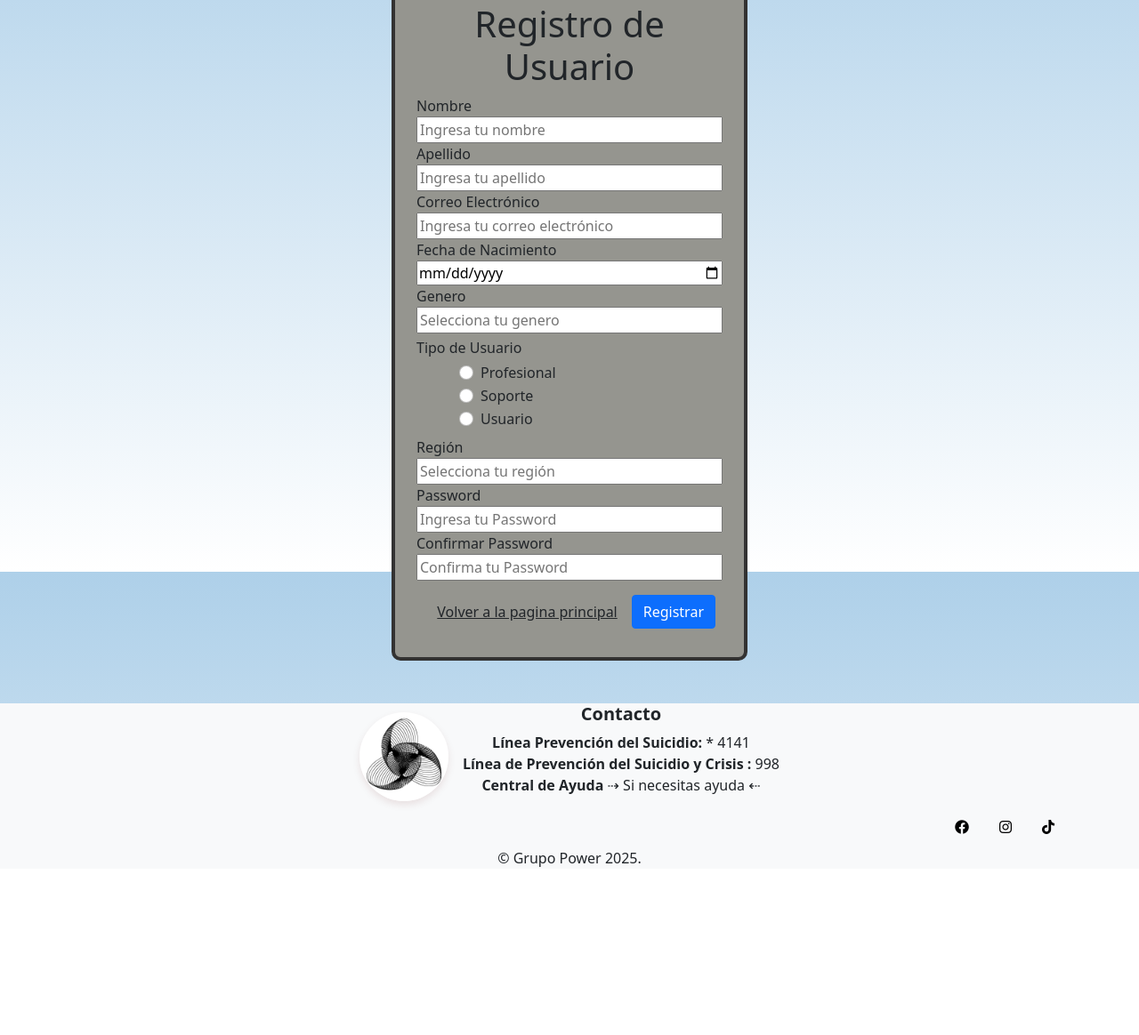
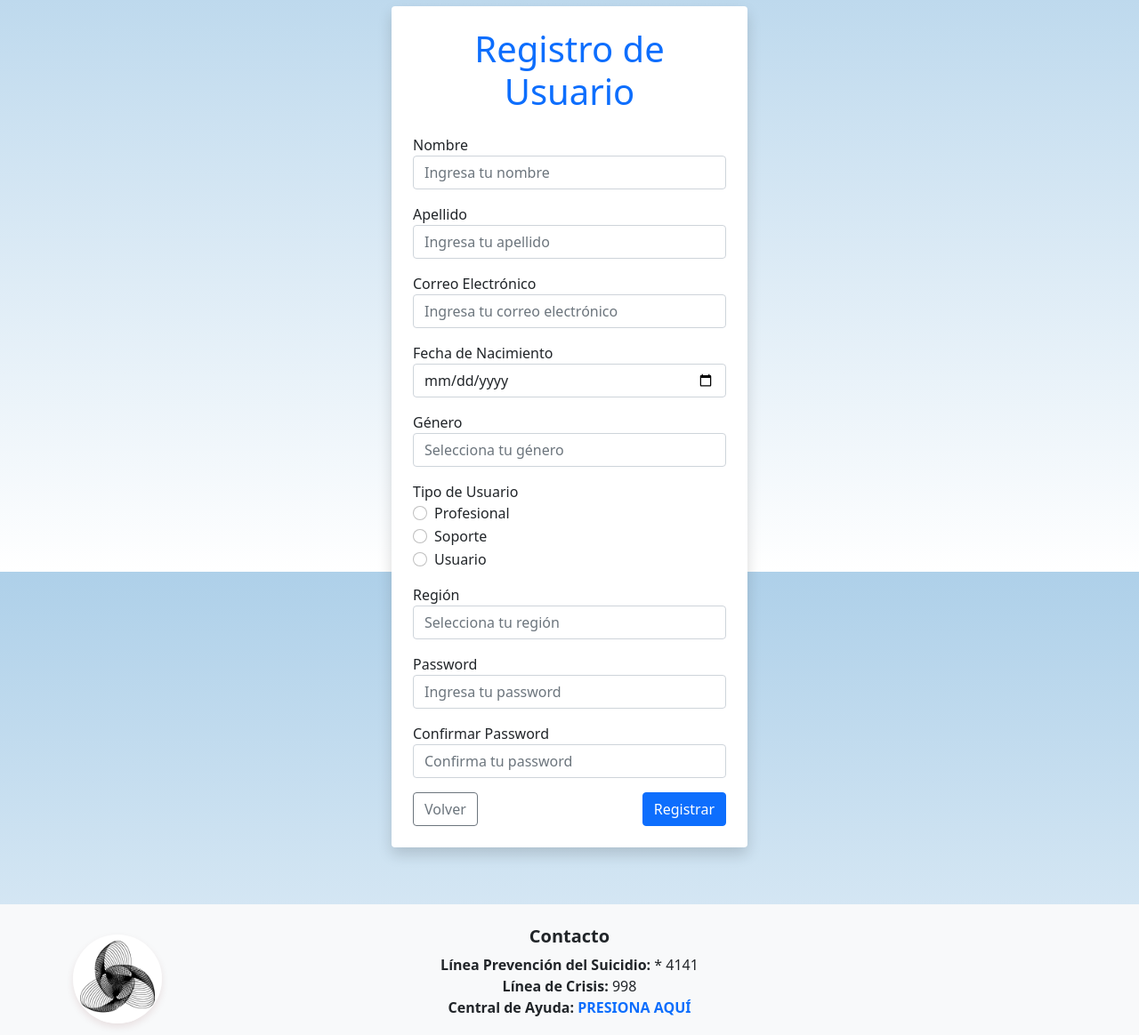
Before and after one commit to 4GeeksAcademy/proyecto-final--pt53-grupo5-ok, a React app: page /register in a window 1280 px wide. Shown: the part 157-1321 px from the top of the page at 89% size. Before the commit the page ends 1134 px from the top, so only its background shows below. Built offline with nearby package versions, Linux system fonts and the light colour scheme; no server answers.

Commit message:
ajuste footer y login/join

```diff
--- a/src/front/js/component/InfoPrincipal.js
+++ b/src/front/js/component/InfoPrincipal.js
@@ -11,7 +11,7 @@ export const InfoPrincipal = () => {
                 <h1 className="texto2">THERAPY LINK</h1>
                 <p className="texto3">En Therapy Link, nuestra misión es brindar un espacio seguro y confiable para que encuentres el apoyo necesario en tu camino hacia el bienestar mental.
                     <br/>
-                    Porque cuidar de tu mente es tan importante como cuidar de tu cuerpo, en Therapy Link estamos aquí para acompañarte en cada paso. 💙
+                    Porque cuidar de tu mente es tan importante como cuidar de tu cuerpo, en Therapy Link estamos aquí para acompañarte en cada paso.
                     <br/>
                     ¡Únete ahora y comienza tu camino hacia una mejor versión de ti!
 
--- a/src/front/js/component/InfoUsers.js
+++ b/src/front/js/component/InfoUsers.js
@@ -35,7 +35,7 @@ export const InfoUsers = () => {
               <img src={User} className="d-block w-100 imgcar" alt="Usuario" />
             </div>
             <div className="col-6 text-start px-4">
-              <h1 className="titulocar">!Usuarios!</h1>
+              <h1 className="titulocar p-top-5">¡Usuarios!</h1>
               <p>
               Si estás lidiando con momentos difíciles, ansiedad, depresión o cualquier desafío relacionado con tu bienestar emocional, aquí encontrarás un espacio seguro y confiable para buscar apoyo.
               <br/>
--- a/src/front/js/component/footer.js
+++ b/src/front/js/component/footer.js
@@ -1,10 +1,12 @@
 import React from "react";
 import Logo from "./Logo.png"; // Asegúrate de que la ruta sea correcta
+import { Link } from "react-router-dom";
 
 export const Footer = () => (
-	<div className="bg-light text-dark fixed bottom mt-5">
-		<div className="container text-center">
-			<div className="d-flex align-items-center justify-content-center">
+	<div className="bg-light text-dark mt-5">
+		<div className="container py-4">
+			<div className="row align-items-center">
+				<div className="col-md-4 text-start">
 					<img
 						src={Logo}
 						alt="Our Logo"
@@ -14,42 +16,40 @@ export const Footer = () => (
 							borderRadius: "100%",
 							boxShadow: "0 4px 8px rgba(94, 11, 11, 0.1)",
 							cursor: "pointer",
-
 						}}
 						className="me-3"
 					/>
-				<div>
+				</div>
+				<div className="col-md-4 text-center">
 					<h5><strong>Contacto</strong></h5>
 					<p>
 						<strong>Línea Prevención del Suicidio:</strong> * 4141
 						<br />
-						<strong>Línea de Prevención del Suicidio y Crisis :</strong> 998
+						<strong>Línea de  Crisis:</strong> 998
 						<br />
-						<strong>Central de Ayuda  </strong>
+						<strong>Central de Ayuda: </strong>
 						<a
 	                                 href="https://988lifeline.org/es/inicio/"
 	                                 target="_blank"
 	                                  rel="noopener noreferrer"
-                                 className="text-dark text-decoration-none "
-                               >
-                                    ⇢ Si necesitas ayuda ⇠
+	                                 className="text-primary-emphasis text-decoration-none">
+	                                    <strong>PRESIONA AQUÍ</strong>
                         </a>
-						<br />
 					</p>
 				</div>
 			</div>
-			<div className="d-grid gap-2 d-md-flex justify-content-md-end mb-1">
-				<button className="btn btn-light" type="button">
+			<div className="d-flex justify-content-end mt-3">
+				<button className="btn btn-light mx-1" type="button">
 					<i className="fa-brands fa-facebook"></i>
 				</button>
-				<button className="btn btn-light" type="button">
+				<button className="btn btn-light mx-1" type="button">
 					<i className="fa-brands fa-instagram"></i>
 				</button>
-				<button className="btn btn-light" type="button">
+				<button className="btn btn-light mx-1" type="button">
 					<i className="fa-brands fa-tiktok"></i>
 				</button>
 			</div>
-			<div className=" text-center">
+			<div className="text-center mt-3">
 				<p>© Grupo Power 2025.</p>
 			</div>
 		</div>
--- a/src/front/js/component/navbar.js
+++ b/src/front/js/component/navbar.js
@@ -4,10 +4,9 @@ import Logo from "./Logo.png";
 
 export const Navbar = () => {
 	return (
-		<nav className="navbar navbar-expand-lg bg-transparent mt-3">
+		<nav className="navbar navbar-expand-lg bg-transparent m-3">
 			<div className="container">
 				<div>
-					<Link className="navbar-brand" to="/">
 						<img
 						  src={Logo}
 						  alt="Our Logo"
@@ -15,20 +14,16 @@ export const Navbar = () => {
 							width: "100px",
 							height: "100px",
 							borderRadius: "600%",
-							boxShadow: "0 4px 8px rgba(176, 76, 76, 0.1)",
-
-
 						  }}
 						/>
-					</Link>
 				</div>
 				<div className="collapse navbar-collapse d-flex justify-content-end menu" id="navbarNavDropdown">
 					<ul className="navbar-nav">
 						<li className="nav-item">
-							<Link className="nav-link active text-dark register mx-3" aria-current="page" to="/register"><strong>REGISTRATE</strong></Link>
+							<Link className="nav-link active text-dark register mx-3" aria-current="page" to="/register"><strong>Registrate</strong></Link>
 						</li>
 						<li className="nav-item dropdown">
-						<Link className="nav-link active text-dark login" aria-current="page" to="/login"><strong>INICIAR SESION</strong></Link>
+						<Link className="nav-link active text-dark login" aria-current="page" to="/login"><strong>Inicio Sesion</strong></Link>
 						</li>
 					</ul>
 				</div>
--- a/src/front/js/pages/FormJoin.js
+++ b/src/front/js/pages/FormJoin.js
@@ -1,136 +1,184 @@
-import React from "react";
-import { useContext, useState } from "react";
+import React, { useState } from "react";
 import { Link } from "react-router-dom";
-import { UserContext } from "../store/appContext";
-
 
 export const AddUser = () => {
-    const [name, setName] = useState("")
-    const [lastName, setLastName] = useState("")
-    const [email, setEmail] = useState("")
-    const [birthdate, setBirthdate] = useState("")
-    const [gender, setGender] = useState("")
-    const [type, setType] = useState("")
-    const [region, setRegion] = useState("")
-    const [password, setPassword] = useState("")
-    const [confirmPassword, setConfirmPassword] = useState("")
-
-    // const { handleGetUsers } = useContext(UserContext)
+    const [name, setName] = useState("");
+    const [lastName, setLastName] = useState("");
+    const [email, setEmail] = useState("");
+    const [birthdate, setBirthdate] = useState("");
+    const [gender, setGender] = useState("");
+    const [type, setType] = useState("");
+    const [region, setRegion] = useState("");
+    const [password, setPassword] = useState("");
+    const [confirmPassword, setConfirmPassword] = useState("");
 
     const handleCreateUser = () => {
-
         if (password !== confirmPassword) {
-            alert("las contraseñas no coinciden");
+            alert("Las contraseñas no coinciden");
             return;
         }
+
         const data = {
             firstname: name,
             lastname: lastName,
-            email: email,
-            birthdate: birthdate,
-            gender: gender,
-            type: type,
-            region: region,
-            password: password
-        }
-        console.log(data)
+            email,
+            birthdate,
+            gender,
+            type,
+            region,
+            password,
+        };
 
         fetch("https://fuzzy-umbrella-qg4xv49r7xg3xqg5-3001.app.github.dev/api/registro", {
             method: "POST",
             body: JSON.stringify(data),
-
             headers: {
-                "Content-Type": "application/json"
-            }
+                "Content-Type": "application/json",
+            },
         })
             .then((res) => {
-                if (res.ok) console.log("Usuario agregado correctamente")
+                if (res.ok) console.log("Usuario agregado correctamente");
             })
-            .catch((error) => console.warn(error))
+            .catch((error) => console.warn(error));
 
-
-        //  .then(async () => await handleGetUsers())
-        setName("")
-        setLastName("")
-        setEmail("")
-        setBirthdate("")
-        setGender("")
-        setType("")
-        setRegion("")
-        setPassword("")
-        setConfirmPassword("")
-    }
-
+        // Reset form fields
+        setName("");
+        setLastName("");
+        setEmail("");
+        setBirthdate("");
+        setGender("");
+        setType("");
+        setRegion("");
+        setPassword("");
+        setConfirmPassword("");
+    };
 
     return (
-
-        <div className="container formulario bg-secundary mb-3 p-4 w-100">
-            <div className="titulo text-dark text-center">
-                <h1 className="">Registro de Usuario</h1>
+        <div className="d-flex justify-content-center align-items-center min-vh-100 py-3">
+            <div className="form-container bg-white shadow rounded p-4" style={{ width: "400px" }}>
+                <h1 className="text-center text-primary mb-4">Registro de Usuario</h1>
+                <div className="mb-3">
+                    <label>Nombre</label>
+                    <input
+                        type="text"
+                        className="form-control"
+                        placeholder="Ingresa tu nombre"
+                        required
+                        onChange={(e) => setName(e.target.value)}
+                        value={name}
+                    />
                 </div>
-            <div className="datos text-dark mb-2">
-                <label className="w-100">Nombre</label>
-                <input className="w-100" type="text" placeholder="Ingresa tu nombre" required onChange={(e) => setName(e.target.value)} value={name}></input>
-                <label className="w-100">Apellido</label>
-                <input className="w-100" type="text" placeholder="Ingresa tu apellido" required onChange={(e) => setLastName(e.target.value)} value={lastName}></input>
-                <label className="w-100">Correo Electrónico</label>
-                <input className="w-100" type="text" placeholder="Ingresa tu correo electrónico" required onChange={(e) => setEmail(e.target.value)} value={email}></input>
-                <label className="w-100">Fecha de Nacimiento</label>
-                <input className="w-100" type="date" placeholder="Selecciona tu fecha de Nacimiento" onChange={(e) => setBirthdate(e.target.value)} value={birthdate}></input>
-                <label className="w-100">Genero</label>
-                <input className="w-100" type="text" placeholder="Selecciona tu genero" onChange={(e) => setGender(e.target.value)} value={gender}></input>
-                <label className="w-100 my-1">Tipo de Usuario</label>
-                <div className="form-check ms-5">
+                <div className="mb-3">
+                    <label>Apellido</label>
+                    <input
+                        type="text"
+                        className="form-control"
+                        placeholder="Ingresa tu apellido"
+                        required
+                        onChange={(e) => setLastName(e.target.value)}
+                        value={lastName}
+                    />
+                </div>
+                <div className="mb-3">
+                    <label>Correo Electrónico</label>
+                    <input
+                        type="email"
+                        className="form-control"
+                        placeholder="Ingresa tu correo electrónico"
+                        required
+                        onChange={(e) => setEmail(e.target.value)}
+                        value={email}
+                    />
+                </div>
+                <div className="mb-3">
+                    <label>Fecha de Nacimiento</label>
+                    <input
+                        type="date"
+                        className="form-control"
+                        onChange={(e) => setBirthdate(e.target.value)}
+                        value={birthdate}
+                    />
+                </div>
+                <div className="mb-3">
+                    <label>Género</label>
+                    <input
+                        type="text"
+                        className="form-control"
+                        placeholder="Selecciona tu género"
+                        onChange={(e) => setGender(e.target.value)}
+                        value={gender}
+                    />
+                </div>
+                <div className="mb-3">
+                    <label>Tipo de Usuario</label>
+                    <div className="form-check">
                         <input
                             className="form-check-input"
                             type="radio"
-                        name="flexRadioDefault"
-                        id="flexRadioDefault2"
+                            name="userType"
                             value="profesional"
                             onChange={(e) => setType(e.target.value)}
                         />
-                    <label className="form-check-label" for="flexRadioDefault1">
-                        Profesional
-                    </label>
+                        <label className="form-check-label">Profesional</label>
                     </div>
-                <div className="form-check ms-5">
+                    <div className="form-check">
                         <input
                             className="form-check-input"
                             type="radio"
-                        name="flexRadioDefault"
-                        id="flexRadioDefault2"
+                            name="userType"
                             value="soporte"
                             onChange={(e) => setType(e.target.value)}
                         />
-                    <label className="form-check-label" for="flexRadioDefault2">
-                        Soporte
-                    </label>
+                        <label className="form-check-label">Soporte</label>
                     </div>
-                <div className="form-check ms-5 mb-2">
+                    <div className="form-check">
                         <input
                             className="form-check-input"
                             type="radio"
-                        name="flexRadioDefault"
-                        id="flexRadioDefault2"
+                            name="userType"
                             value="usuario"
                             onChange={(e) => setType(e.target.value)}
                         />
-                    <label className="form-check-label" for="flexRadioDefault2">
-                        Usuario
-                    </label>
-                </div>
-                <label className="w-100">Región</label>
-                <input className="w-100" type="text" placeholder="Selecciona tu región" onChange={(e) => setRegion(e.target.value)} value={region}></input>
-                <label className="w-100">Password</label>
-                <input className="w-100" type="password" placeholder="Ingresa tu Password" onChange={(e) => setPassword(e.target.value)} value={password}></input>
-                <label className="w-100">Confirmar Password</label>
-                <input className="w-100" type="password" placeholder="Confirma tu Password" onChange={(e) => setConfirmPassword(e.target.value)} value={confirmPassword}></input>
-            </div>
-            <div className="guardar p-2 d-flex justify-content-end">
-                <Link to="/" className="back me-3 text-dark">Volver a la pagina principal</Link>
-                <button type="button" className="btn btn-primary save" onClick={() => handleCreateUser()}>Registrar</button>
-
+                        <label className="form-check-label">Usuario</label>
                     </div>
                 </div>
-    )
-}
+                <div className="mb-3">
+                    <label>Región</label>
+                    <input
+                        type="text"
+                        className="form-control"
+                        placeholder="Selecciona tu región"
+                        onChange={(e) => setRegion(e.target.value)}
+                        value={region}
+                    />
+                </div>
+                <div className="mb-3">
+                    <label>Password</label>
+                    <input
+                        type="password"
+                        className="form-control"
+                        placeholder="Ingresa tu password"
+                        onChange={(e) => setPassword(e.target.value)}
+                        value={password}
+                    />
+                </div>
+                <div className="mb-3">
+                    <label>Confirmar Password</label>
+                    <input
+                        type="password"
+                        className="form-control"
+                        placeholder="Confirma tu password"
+                        onChange={(e) => setConfirmPassword(e.target.value)}
+                        value={confirmPassword}
+                    />
+                </div>
+                <div className="d-flex justify-content-between align-items-center">
+                    <Link to="/" className="btn btn-outline-secondary">Volver</Link>
+                    <button className="btn btn-primary" onClick={handleCreateUser}>
+                        Registrar
+                    </button>
+                </div>
+            </div>
+        </div>
+    );
+};
--- a/src/front/js/pages/Login.js
+++ b/src/front/js/pages/Login.js
@@ -8,7 +8,7 @@ export const Login = () => {
     const navigate = useNavigate();
 
     const handleLogin = async (e) => {
-        e.preventDefault(); // Evita que la página se recargue
+        e.preventDefault();
 
         try {
             const response = await fetch("https://fuzzy-umbrella-qg4xv49r7xg3xqg5-3001.app.github.dev/api/login", {
@@ -21,11 +21,7 @@ export const Login = () => {
 
             if (response.ok) {
                 const data = await response.json();
-
-                // Almacena el token o información del usuario en el almacenamiento local si es necesario
                 localStorage.setItem("token", data.token);
-
-                // Redirige a la vista "/home"
                 navigate("/inicio");
             } else {
                 const errorMessage = await response.text();
@@ -38,36 +34,36 @@ export const Login = () => {
     };
 
     return (
-
-        <div className="container formulario bg-secundary mb-3 p-4 w-100">
+        <div
+            className="d-flex justify-content-center align-items-center vh-100"
+        >
+            <div className="form-container bg-white shadow rounded p-4" style={{ width: "400px" }}>
                 <div className="text-center">
-                <h1 className="">¡Bienvenido!</h1>
-                <h3>Inicia Sesión</h3>
+                    <h1 className="text-primary mb-2">¡Bienvenido!</h1>
+                    <h3 className="mb-4">Inicia Sesión</h3>
                 </div>
                 <form onSubmit={handleLogin}>
-
-                <div className="datos text-dark mb-2">
-
-                    <label className="w-100">Correo Electrónico</label>
+                    <div className="mb-3">
+                        <label>Correo Electrónico</label>
                         <input
-                    className="form-control w-100"
+                            className="form-control"
                             type="email"
                             placeholder="Ingresa tu correo electrónico"
                             value={email}
                             onChange={(e) => setEmail(e.target.value)}
                             required
                         />
-
-                    <label className="w-100">Contraseña</label>
+                    </div>
+                    <div className="mb-3">
+                        <label>Contraseña</label>
                         <input
-                    className="w-100"
+                            className="form-control"
                             type="password"
-                    placeholder="Ingresa tu Contraseña"
+                            placeholder="Ingresa tu contraseña"
                             value={password}
                             onChange={(e) => setPassword(e.target.value)}
                             required
                         />
-
                     </div>
                     {error && <p className="text-danger">{error}</p>}
                     <button type="submit" className="btn btn-primary w-100">
@@ -75,6 +71,6 @@ export const Login = () => {
                     </button>
                 </form>
             </div>
-    )
-
-}
+        </div>
+    );
+};
--- a/src/front/styles/index.css
+++ b/src/front/styles/index.css
@@ -16,12 +16,7 @@ body{
 .guardar{
     align-items: center;
 }
-.formulario{
-    max-width: 400px;
-    background-color: rgb(149, 149, 143);
-    border-radius: 10px;
-    border: solid 4px rgb(51, 50, 50);
-}
+
 
 
 .carousel-control-prev,
```
Lines whose indentation alone changed are shown as unchanged.
